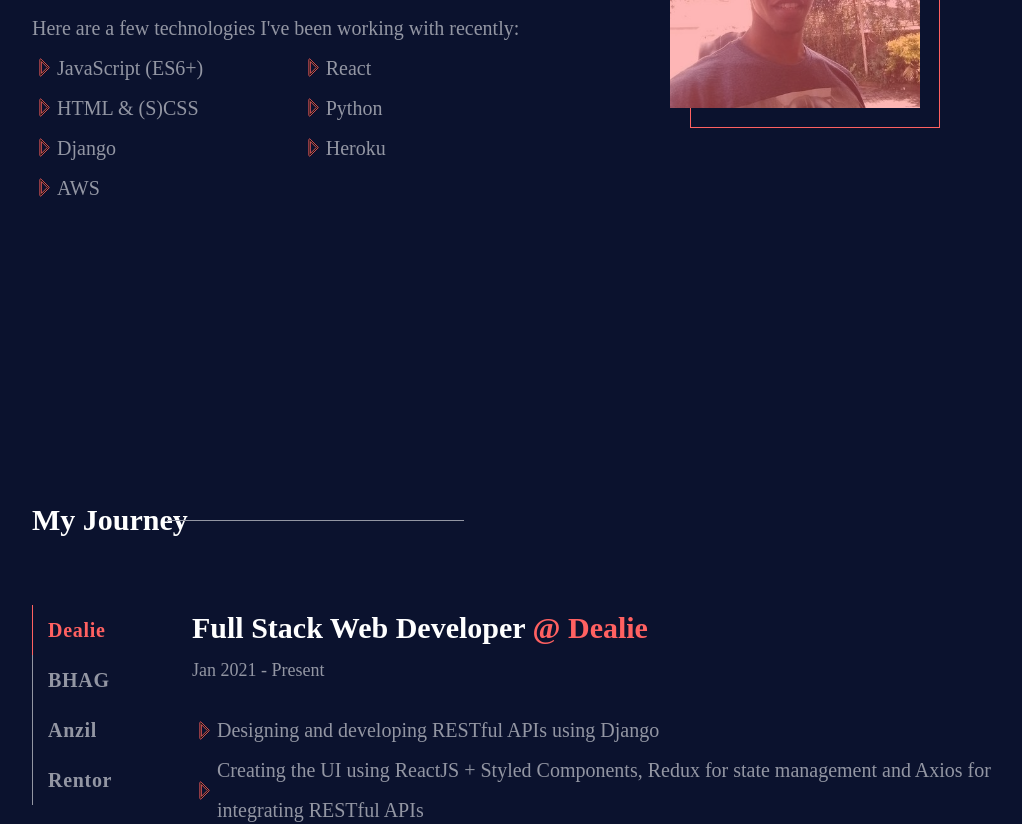
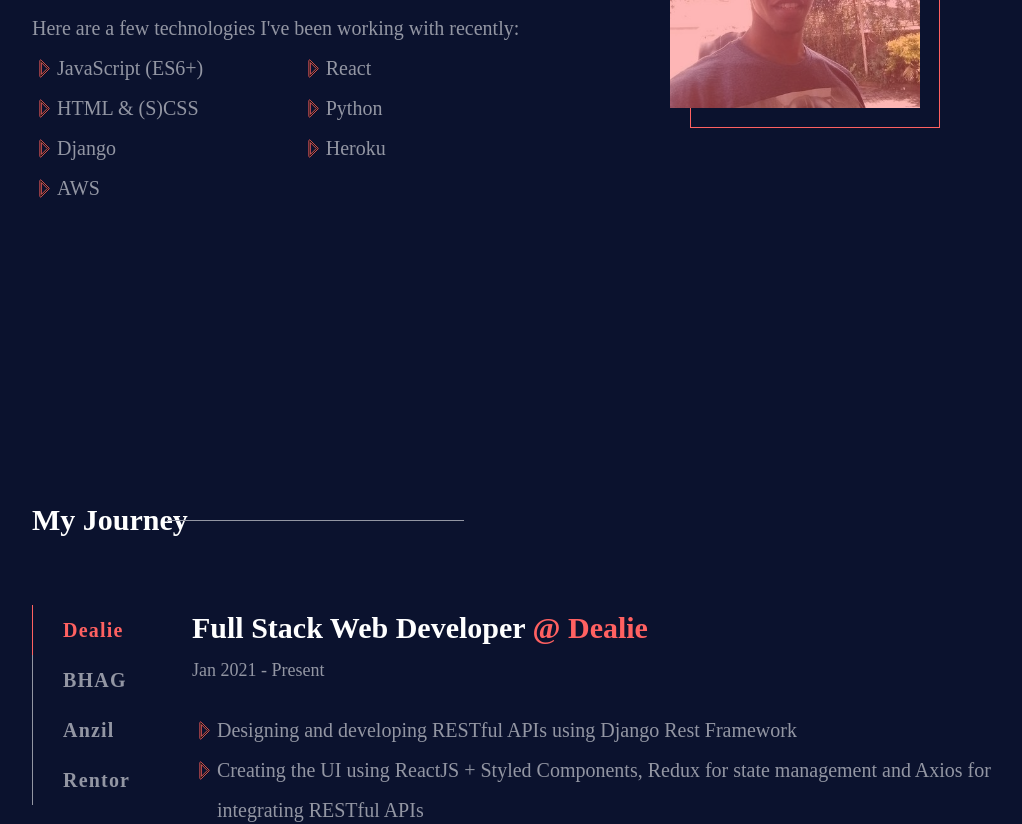
Before and after one commit to Mark9Mbugua/markize, a React (Create React App) app: page / in a window 1280 px wide. Shown: the part 1300-2124 px from the top of the page, without its empty margins (178-1200 px from the left). Built offline with nearby package versions, Linux system fonts and the light colour scheme; a web font is replaced by a local one.

Commit message:
wrote cleaner CSS code for experience section

```diff
--- a/src/components/about/about.styles.jsx
+++ b/src/components/about/about.styles.jsx
@@ -32,13 +32,7 @@ export const AboutSection = styled.section`
         height: 115vh;
     }
 
-    @media screen
-    and (min-width: 480px)
-    and (max-width: 768px) {
-        align-items: flex-start;
-    }
-
-    @media screen and (max-width: 480px) {
+    @media screen and (max-width: 768px) {
         min-height: unset;
     }
 `;
@@ -84,12 +78,7 @@ export const AboutBody = styled.div`
     @media screen and (max-width: 480px) {
         width: 100%;
         margin-left: 20px;
-        /* margin-top: 70px; */
         margin-top: unset;
-    }
-
-    @media screen and (max-width: 320px) {
-        border: 1px solid white;
     }
 `;
 
--- a/src/components/arrow-statement/arrow-statement.styles.jsx
+++ b/src/components/arrow-statement/arrow-statement.styles.jsx
@@ -3,19 +3,11 @@ import styled from 'styled-components';
 export const ArrowStatementContainer = styled.div`
     display: flex;
     justify-content: center;
-    align-items: center;
-
-    @media screen and (max-width: 480px) {
-        align-items: flex-start;
-    }
+    align-items: flex-start;
 `;
 
 export const ArrowIcon = styled.img`
     width: 25px;
     height: 25px;
-    margin: 0;
-
-    @media screen and (max-width: 480px) {
-        margin-top: 8px;
-    }
+    margin: 0.5rem 0 0 0;
 `;
--- a/src/components/contact/contact.styles.jsx
+++ b/src/components/contact/contact.styles.jsx
@@ -1,12 +1,16 @@
 import styled from 'styled-components';
 
 export const ContactSection = styled.section`
-    height: 100vh;
+    min-height: 100vh;
     display: grid;
     grid-template-columns: 1fr;
     grid-template-rows: 1fr;
     justify-items: center;
     align-items: center;
+
+    @media screen and (max-width: 768px) {
+        min-height: unset;
+    }
 `;
 
 export const ContactBody = styled.div`
--- a/src/components/experience/experience.component.jsx
+++ b/src/components/experience/experience.component.jsx
@@ -65,7 +65,7 @@ const Experience = () => {
                             </JobTimeline>
                         </JobIntro>
                         <ArrowStatement>
-                            <Task> Designing and developing RESTful APIs using Django</Task>
+                            <Task> Designing and developing RESTful APIs using Django Rest Framework</Task>
                         </ArrowStatement>
                         <ArrowStatement>
                             <Task>
@@ -102,7 +102,7 @@ const Experience = () => {
                             <Task>Assessing UX and UI designs for technical feasibility</Task>
                         </ArrowStatement>
                         <ArrowStatement>
-                            <Task>Designing and developing RESTful APIs using Django.</Task>
+                            <Task>Designing and developing RESTful APIs using Django Rest Framework.</Task>
                         </ArrowStatement>
                         <ArrowStatement>
                             <Task>
--- a/src/components/experience/experience.styles.jsx
+++ b/src/components/experience/experience.styles.jsx
@@ -1,7 +1,7 @@
 import styled from 'styled-components';
 
 export const ExperienceSection = styled.section`
-    height: 100vh;
+    min-height: 100vh;
     display: grid;
     grid-template-columns: 1fr;
     grid-template-rows: 1fr;
@@ -16,8 +16,8 @@ export const ExperienceSection = styled.section`
         height: 70vh;
     }
 
-    @media screen and (max-width: 480px) {
-        min-height: 175vh;
+    @media screen and (max-width: 768px) {
+        min-height: unset;
     }
 `;
 
@@ -109,7 +109,9 @@ export const CompaniesTabs = styled.div`
     @media screen and (max-width: 480px) {
         flex-direction: unset;
         overflow-x: auto;
+        overflow-y: hidden;
         width: 100%;
+        width: 95%;
         padding-top: unset;
     }
 `;
@@ -150,14 +152,14 @@ export const EmploymentHistory = styled.div`
 `;
 
 export const TabButton = styled.button`
-    min-width: 120px;
+    min-width: 1.2rem;
     width: auto;
-    height: 50px;
-    letter-spacing: 0.7px;
-    line-height: 50px;
-    padding: 0 15px 0 15px;
+    min-height: 3rem;
+    letter-spacing: 0.06em;
+    line-height: 2.5em;
+    padding: 0 1.5em 0 1.5em;
     margin: 0;
-    font-size: 20px;
+    font-size: 1.25em;
     font-weight: bolder;
     cursor: pointer;
     display: flex;
@@ -172,23 +174,8 @@ export const TabButton = styled.button`
         background-color: #18224a;
     }
 
-    @media screen
-    and (min-width: 768px)
-    and (max-width: 1024px)
-    and (min-height: 768px)
-    and (max-height: 768px) {
-        min-width: 125px;
-        line-height: 55px;
-    }
-
-    @media screen
-    and (min-width: 480px)
-    and (max-width: 768px) {
-        min-width: 120px;
-        line-height: 50px;
-    }
-
     @media screen and (max-width: 480px) {
+        min-width: 1.5rem;
         justify-content: center;
         border-bottom: ${props => props.isActive === 'active' ? '1px solid #ff6161 !important': '1px solid  #9396a3 !important'};
         border-left: none !important;
--- a/src/components/footer/footer.styles.jsx
+++ b/src/components/footer/footer.styles.jsx
@@ -9,6 +9,7 @@ export const FooterContainer = styled.div`
     align-items: center;
     width: 100%;
     overflow-x: hidden;
+    margin-top: 10rem;
 `;
 
 
--- a/src/components/landing-section/landing.styles.jsx
+++ b/src/components/landing-section/landing.styles.jsx
@@ -33,8 +33,13 @@ export const LandingSection = styled.section`
         height: 115vh;
     }
 
+    @media screen and (max-width: 768px) {
+        min-height: unset;
+        margin-top: 5rem;
+    }
+
     @media screen and (max-width: 480px) {
-        min-height: unset;
+        margin-top: unset;
     }
 `;
 
@@ -84,19 +89,14 @@ export const MyName = styled.p`
     color: #ff6161;
     font-size: 25px;
 
+    @media screen
+    and (min-width: 480px)
+    and (max-width: 768px) {
+        font-size: 22px;
+    }
+
     @media screen and (max-width: 480px) {
         font-size: 18px;
-    }
-`;
-
-export const HeadingTwo = styled.h1`
-    color:#9396a3;
-    font-size: 75px;
-    line-height: 110px;
-
-    @media screen and (max-width: 480px) {
-        font-size: 35px;
-        line-height: 70px;
     }
 `;
 
@@ -105,16 +105,34 @@ export const HeadingOne = styled.h1`
     font-size: 75px;
     line-height: 110px;
 
+    @media screen
+    and (min-width: 480px)
+    and (max-width: 768px) {
+        font-size: 55px;
+        line-height: 90px;
+    }
+
     @media screen and (max-width: 480px) {
         font-size: 35px;
         line-height: 70px;
     }
 `;
 
+export const HeadingTwo = styled(HeadingOne)`
+    color:#9396a3;
+`;
+
 export const IntroDetails = styled.p`
     color:#9396a3;
     font-size: 35px;
     line-height: 60px;
+
+    @media screen
+    and (min-width: 480px)
+    and (max-width: 768px) {
+        font-size: 28px;
+        line-height: 50px;
+    }
 
     @media screen and (max-width: 480px) {
         font-size: 22px;
--- a/src/components/my-image/my-image.styles.jsx
+++ b/src/components/my-image/my-image.styles.jsx
@@ -27,8 +27,15 @@ export const SquareContainer = styled.div`
     margin-left: 20px;
     margin-top: 20px;
 
+    @media screen
+    and (min-width: 480px)
+    and (max-width: 768px) {
+        position: relative;
+        z-index: 1;
+        min-height: unset;
+    }
+
     @media screen and (max-width: 480px) {
-        /* display: inline; */
         position: relative;
         width: 180px;
         height: 180px;
@@ -57,7 +64,13 @@ export const MyImageBody = styled.div`
     position: absolute;
     overflow: hidden;
     z-index: 10;
-    /* margin-bottom: auto; */
+
+    @media screen
+    and (min-width: 480px)
+    and (max-width: 768px) {
+        margin-left: 0px;
+        margin-top: -275px;
+    }
 
     @media screen and (max-width: 480px) {
         width: 180px;
--- a/src/components/portfolio/portfolio.styles.jsx
+++ b/src/components/portfolio/portfolio.styles.jsx
@@ -9,8 +9,8 @@ export const PortfolioSection = styled.section`
     align-items: center;
     overflow-x: hidden;
 
-    @media screen and (max-width: 480px) {
-        min-height: 300vh;
+    @media screen and (max-width: 768px) {
+        min-height: unset;
     }
 `;
 
--- a/src/pages/main/main.styles.jsx
+++ b/src/pages/main/main.styles.jsx
@@ -2,7 +2,7 @@ import styled from 'styled-components';
 
 export const MainContainer = styled.div`
 
-    @media screen and (max-width: 480px) {
+    @media screen and (max-width: 768px) {
         display: grid;
         grid-gap: 10rem;
     }
```
